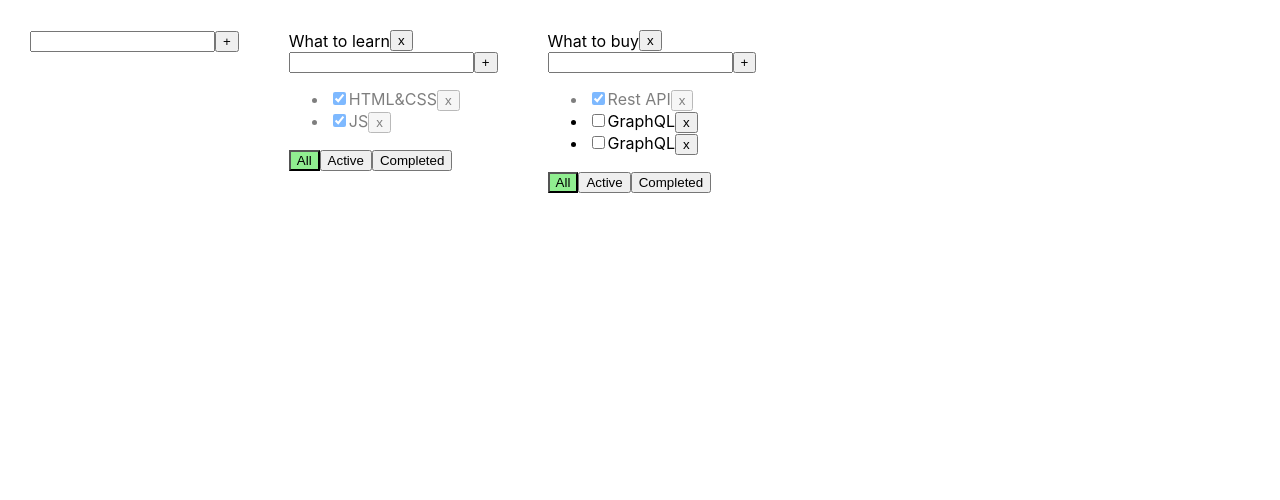
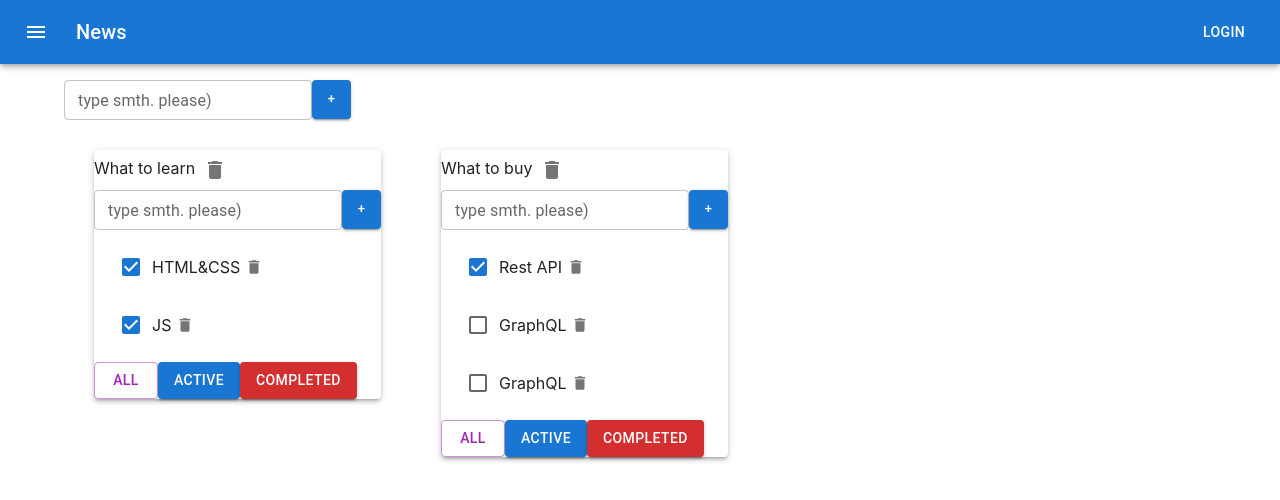
Before and after one commit to SanyaSkl/1-todolist, a React (Create React App) app: page / in a window 1280 px wide. Shown: the top 500 px of the page. Built offline with nearby package versions, Linux system fonts and the light colour scheme.

Commit message:
lesson todoList 7.1 materialUi, refactor styles

```diff
--- a/package.json
+++ b/package.json
@@ -3,6 +3,10 @@
   "version": "0.1.0",
   "private": true,
   "dependencies": {
+    "@emotion/react": "^11.13.3",
+    "@emotion/styled": "^11.13.0",
+    "@mui/icons-material": "^6.1.5",
+    "@mui/material": "^6.1.5",
     "@testing-library/jest-dom": "^5.16.5",
     "@testing-library/react": "^13.4.0",
     "@testing-library/user-event": "^13.5.0",
--- a/src/AddItemForm.tsx
+++ b/src/AddItemForm.tsx
@@ -1,5 +1,7 @@
-import {Button} from "./Button";
+//import {Button} from "./Button";
+import Button from '@mui/material/Button';
 import {ChangeEvent, KeyboardEvent, useState} from "react";
+import TextField from '@mui/material/TextField'
 
 type Props = {
     addItem:(title: string)=>void
@@ -29,16 +31,35 @@ export const AddItemForm = ({addItem}: Props) => {
         }
     }
 
+    const buttonStyle = {
+        maxWidth: '39px',
+        maxHeight: '39px',
+        minWidth: '39px',
+        minHeight: '39px'
+    }
+
     return (
         <div>
-            <input
+            <TextField
+                error={!!error}
+                id="outlined-basic"
+                label={error ? error : 'type smth. please)'}
+                variant="outlined"
                 className={error ? 'error' : ''}
                 value={taskTitle}
                 onChange={changeItemTitleHandler}
                 onKeyUp={addTaskOnKeyUpHandler}
+                size="small"
             />
-            <Button title={'+'} onClick={addItemHandler}/>
-            {error && <div className={'error-message'}>{error}</div>}
+            {/*<input*/}
+            {/*    className={error ? 'error' : ''}*/}
+            {/*    value={taskTitle}*/}
+            {/*    onChange={changeItemTitleHandler}*/}
+            {/*    onKeyUp={addTaskOnKeyUpHandler}*/}
+            {/*/>*/}
+            <Button variant="contained" onClick={addItemHandler} size="small" style={buttonStyle}>+</Button>
+            {/*<Button title={'+'} onClick={addItemHandler}/>*/}
+            {/*{error && <div className={'error-message'}>{error}</div>}*/}
         </div>
     );
 };
--- a/src/App.css
+++ b/src/App.css
@@ -1,28 +1,28 @@
 .App {
-  padding: 30px;
-  display: flex;
+  /*padding: 30px;*/
+  /*display: flex;*/
 }
 
-.App > div {
-  margin-right: 50px;
-}
+/*.App > div {*/
+/*  margin-right: 50px;*/
+/*}*/
 
-.error {
-  border: red 1px solid;
-}
+/*.error {*/
+/*  border: red 1px solid;*/
+/*}*/
 
-.error-message {
-  color: red;
-}
+/*.error-message {*/
+/*  color: red;*/
+/*}*/
 
-.active-filter {
-  background-color: lightgreen;
-}
+/*.active-filter {*/
+/*  background-color: lightgreen;*/
+/*}*/
 
-.is-done {
-  opacity: 0.5;
-}
-.todolist-title-container {
-  display: flex;
-  align-items: center;
-}
+/*.is-done {*/
+/*  opacity: 0.5;*/
+/*}*/
+/*.todolist-title-container {*/
+/*  display: flex;*/
+/*  align-items: center;*/
+/*}*/
--- a/src/App.tsx
+++ b/src/App.tsx
@@ -3,6 +3,10 @@ import {Todolist} from "./Todolist";
 import {useState} from "react";
 import {v1} from "uuid";
 import {AddItemForm} from "./AddItemForm";
+import ButtonAppBar from "./ButtonAppBar";
+import Container from '@mui/material/Container'
+import Grid from '@mui/material/Grid2';
+import Paper from '@mui/material/Paper'
 
 export type TaskType = {
     id: string
@@ -27,7 +31,7 @@ function App() {
     let todolistID1 = v1()
     let todolistID2 = v1()
 
-    let [todolists, setTodolists] = useState<TodolistType[]>([
+    let [todoLists, setTodoLists] = useState<TodolistType[]>([
         {id: todolistID1, title: 'What to learn', filter: 'all'},
         {id: todolistID2, title: 'What to buy', filter: 'all'},
     ])
@@ -59,15 +63,15 @@ function App() {
     }
 
     const changeFilter = (filter: FilterValuesType, todolistId: string) => {
-        const newTodolists = todolists.map(tl => {
+        const newTodoLists = todoLists.map(tl => {
             return tl.id === todolistId ? {...tl, filter} : tl
         })
-        setTodolists(newTodolists)
+        setTodoLists(newTodoLists)
     }
 
     const removeTodolist = (todolistId: string) => {
-        const newTodolists = todolists.filter(tl => tl.id !== todolistId)
-        setTodolists(newTodolists)
+        const newTodoLists = todoLists.filter(tl => tl.id !== todolistId)
+        setTodoLists(newTodoLists)
 
         delete tasks[todolistId]
         setTasks({...tasks})
@@ -86,7 +90,7 @@ function App() {
     const addTodolist = (title: string) => {
         const id = v1()
         const newTodolist: TodolistType = {id: id, title: title, filter: 'all'}
-        setTodolists([newTodolist, ...todolists])
+        setTodoLists([newTodolist, ...todoLists])
         setTasks({...tasks, [id]: []})
     }
 
@@ -95,13 +99,20 @@ function App() {
     }
 
     const changeTodolistTitle = (todolistId: string, title: string) => {
-        setTodolists(todolists.map(el => el.id === todolistId ? {...el, title} : el))
+        setTodoLists(todoLists.map(el => el.id === todolistId ? {...el, title} : el))
     }
 
     return (
         <div className="App">
+            <Container fixed>
+                <ButtonAppBar/>
+
+                <Grid container>
                     <AddItemForm addItem={addTodolist}/>
-            {todolists.map((tl) => {
+                </Grid>
+
+                <Grid container>
+                    {todoLists.map((tl) => {
 
                         const allTodolistTasks = tasks[tl.id]
                         let tasksForTodolist = allTodolistTasks
@@ -114,7 +125,10 @@ function App() {
                             tasksForTodolist = allTodolistTasks.filter(task => task.isDone)
                         }
 
-                return <Todolist
+                        return (
+                            <Grid sx={{p: '30px'}}>
+                                <Paper elevation={3}>
+                                <Todolist
                                     key={tl.id}
                                     todolistId={tl.id}
                                     title={tl.title}
@@ -128,7 +142,13 @@ function App() {
                                     changeTaskTitle={changeTaskTitle}
                                     changeTodolistTitle={changeTodolistTitle}
                                 />
+                                    </Paper>
+                            </Grid>
+                        )
                     })}
+                </Grid>
+
+            </Container>
         </div>
     );
 }
--- /dev/null
+++ b/src/ButtonAppBar.tsx
@@ -0,0 +1,32 @@
+import * as React from 'react';
+import AppBar from '@mui/material/AppBar';
+import Box from '@mui/material/Box';
+import Toolbar from '@mui/material/Toolbar';
+import Typography from '@mui/material/Typography';
+import Button from '@mui/material/Button';
+import IconButton from '@mui/material/IconButton';
+import MenuIcon from '@mui/icons-material/Menu';
+
+export default function ButtonAppBar() {
+    return (
+        <Box sx={{ flexGrow: 1, paddingBottom:'80px'}}>
+            <AppBar position="fixed">
+                <Toolbar>
+                    <IconButton
+                        size="large"
+                        edge="start"
+                        color="inherit"
+                        aria-label="menu"
+                        sx={{ mr: 2 }}
+                    >
+                        <MenuIcon />
+                    </IconButton>
+                    <Typography variant="h6" component="div" sx={{ flexGrow: 1 }}>
+                        News
+                    </Typography>
+                    <Button color="inherit">Login</Button>
+                </Toolbar>
+            </AppBar>
+        </Box>
+    );
+}
--- a/src/TodoList.tsx
+++ b/src/TodoList.tsx
@@ -1,8 +1,15 @@
 import {FilterValuesType, TaskType} from "./App";
 import {ChangeEvent} from "react";
-import {Button} from "./Button";
+//import {Button} from "./Button";
+import Button from '@mui/material/Button';
+import IconButton from '@mui/material/IconButton';
+import DeleteIcon from '@mui/icons-material/Delete';
+import Checkbox from '@mui/material/Checkbox'
 import {AddItemForm} from "./AddItemForm";
 import {EditableSpan} from "./EditableSpan";
+import List from '@mui/material/List';
+import ListItem from '@mui/material/ListItem';
+
 
 type PropsType = {
 	title: string
@@ -61,13 +68,16 @@ export const Todolist = (props: PropsType) => {
 				<EditableSpan oldTitle={title} changeItem={changeTodolistTitleHandler}/>
 
 				{/*<h3>{title}</h3>*/}
-				<Button title={'x'} onClick={removeTodolistHandler}/>
+				<IconButton aria-label="delete" onClick={removeTodolistHandler}>
+					<DeleteIcon />
+				</IconButton>
+				{/*<Button title={'x'} onClick={removeTodolistHandler}/>*/}
 			</div>
 			<AddItemForm addItem={addTaskHandler} />
 			{
 				tasks.length === 0
 					? <p>Тасок нет</p>
-					: <ul>
+					: <List>
 						{tasks.map((task) => {
 
 							const removeTaskHandler = () => {
@@ -83,23 +93,41 @@ export const Todolist = (props: PropsType) => {
 							// 	changeTaskTitle(todolistId, task.id, newTitle)
 							// }
 
-							return <li key={task.id} className={task.isDone ? 'is-done' : ''}>
-								<input type="checkbox" checked={task.isDone} onChange={changeTaskStatusHandler}/>
+							return <ListItem key={task.id} className={task.isDone ? 'is-done' : ''}>
+								<Checkbox checked={task.isDone} onChange={changeTaskStatusHandler}/>
+								{/*<input type="checkbox" checked={task.isDone} onChange={changeTaskStatusHandler}/>*/}
 
 								<EditableSpan oldTitle={task.title} changeItem={(newTitle)=>changeTaskTitleHandler(task.id, newTitle)}/>
 
-								<Button onClick={removeTaskHandler} title={'x'}/>
-							</li>
+								<IconButton aria-label="delete" size="small" onClick={removeTaskHandler}>
+									<DeleteIcon fontSize="inherit" />
+								</IconButton>
+
+								{/*<Button onClick={removeTaskHandler} title={'x'}/>*/}
+							</ListItem>
 						})}
-					</ul>
+					</List>
 			}
 			<div>
-				<Button className={filter === 'all' ? 'active-filter' : ''} title={'All'}
-				        onClick={() => changeFilterTasksHandler('all')}/>
-				<Button className={filter === 'active' ? 'active-filter' : ''} title={'Active'}
-				        onClick={() => changeFilterTasksHandler('active')}/>
-				<Button className={filter === 'completed' ? 'active-filter' : ''} title={'Completed'}
-				        onClick={() => changeFilterTasksHandler('completed')}/>
+				<Button variant={ filter === "all" ? "outlined" : "contained"} color="secondary"
+						onClick={() => changeFilterTasksHandler('all')}>
+					All
+				</Button>
+				<Button variant={ filter === "active" ? "outlined" : "contained"} color="primary"
+						onClick={() => changeFilterTasksHandler('active')}>
+					Active
+				</Button>
+				<Button variant={ filter === "completed" ? "outlined" : "contained"} color="error"
+						onClick={() => changeFilterTasksHandler('completed')}>
+					Completed
+				</Button>
+
+				{/*<Button className={filter === 'all' ? 'active-filter' : ''} title={'All'}*/}
+				{/*        onClick={() => changeFilterTasksHandler('all')}/>*/}
+				{/*<Button className={filter === 'active' ? 'active-filter' : ''} title={'Active'}*/}
+				{/*        onClick={() => changeFilterTasksHandler('active')}/>*/}
+				{/*<Button className={filter === 'completed' ? 'active-filter' : ''} title={'Completed'}*/}
+				{/*        onClick={() => changeFilterTasksHandler('completed')}/>*/}
 			</div>
 		</div>
 	)
```
Also changed, not shown: 1 other file (tests, documents, lock files or other folders). Lines whose indentation alone changed are shown as unchanged.
